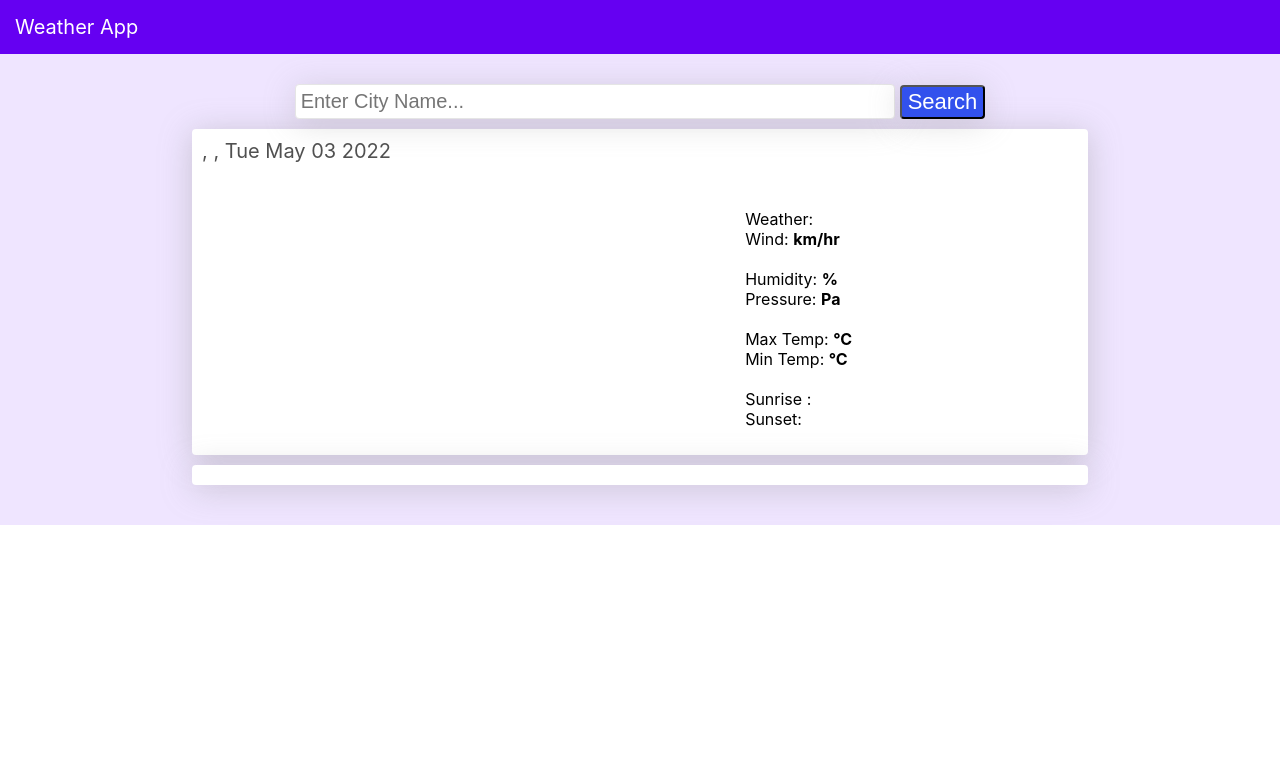
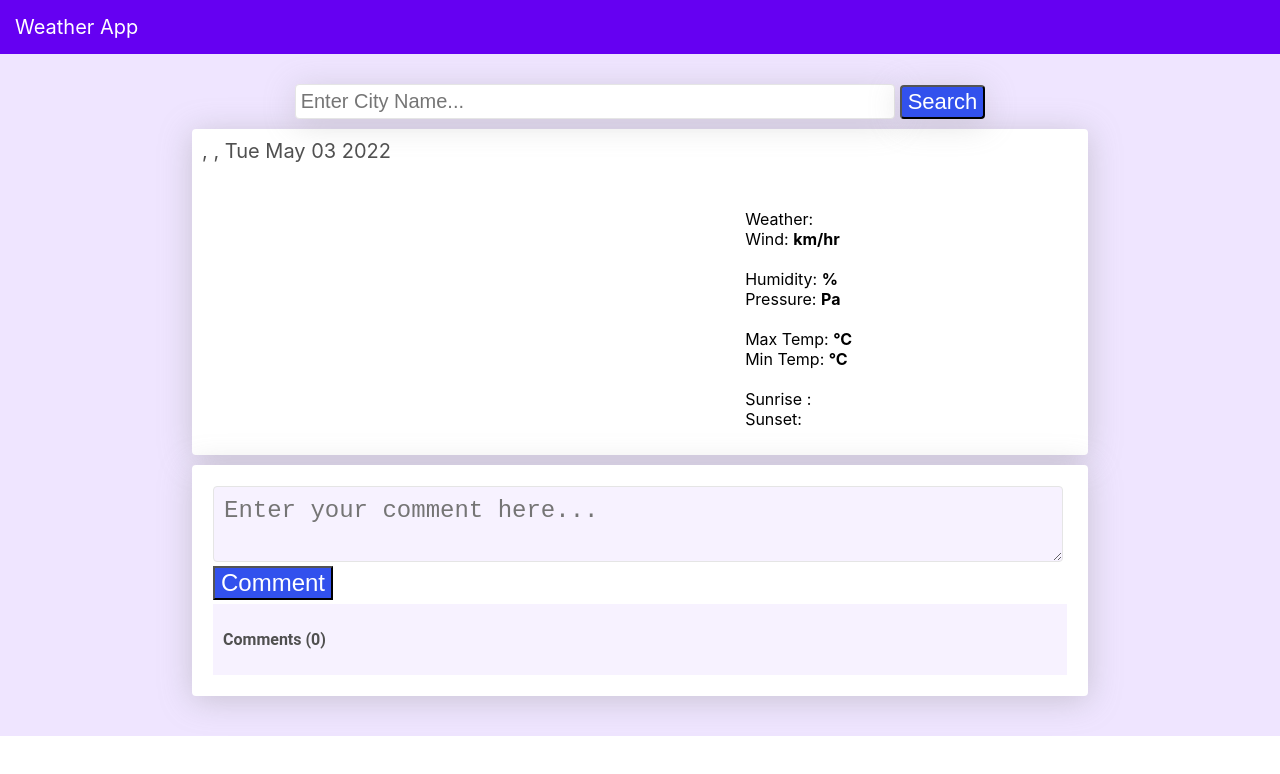
Before and after one commit to BhaveshJindal29/React-Weather-App-FSD, a React (Create React App) app: page / in a window 1280 px wide. Shown: the top 774 px of the page. Built offline with nearby package versions, Linux system fonts and the light colour scheme.

Commit message:
Added Comment Section

```diff
--- /dev/null
+++ b/src/components/Comment/CommentSection.css
@@ -0,0 +1,38 @@
+.cmtList{
+    text-align:left;
+}
+
+.commentMain{
+    border: 1px solid white;
+    padding: 10px;
+    font-family: "Roboto",sans-serif;
+}
+
+.writeCommenttextBox{
+    font-size: 24px;
+    background: #f7f2ff;
+    width: 97%;
+    border: 1px solid #E5E5E5;
+    border-radius: 4px;
+    padding: 10px;
+    margin-right: 20px;
+}
+
+.commentBtn{
+    background: #3251ED;
+    color: white;
+    font-size: 24px;
+    cursor: pointer;
+    float: left;
+}
+
+.commentWritten{
+    background: #f7f2ff;
+    padding: 10px;
+}
+
+.commentBlock{
+    text-align: left;
+    display: block;
+    color: rgb(80, 80, 80);
+}
--- /dev/null
+++ b/src/components/Comment/CommentSection.js
@@ -0,0 +1,73 @@
+import React, { Component } from "react";
+import "./CommentSection.css";
+
+export class CommentSection extends Component {
+  constructor(props) {
+    super(props);
+    this.state = {
+      comments: [],
+      userComment: null,
+    };
+    this.postComment = this.postComment.bind(this);
+  }
+
+  //   constructor() {
+  //     super();
+  //     this.state = {
+  //         comments : [],
+  //         userComment:null,
+  //         }
+  //     //this.postComment = this.postComment.bind(this);
+  //   }
+
+  updateUserComment(e) {
+    this.setState({ userComment: e.target.value });
+  }
+
+  postComment() {
+    if (this.state.userComment.length) {
+      this.setState({
+        userComment: "",
+      });
+      console.log("postComment fired");
+      this.state.comments.push(this.state.userComment);
+    }
+  }
+
+  render() {
+    const listOfComments = this.state.comments.map((eachComment) => (
+      <p className="cmtList">
+        <i class="fa fa-user" aria-hidden="true"></i> {eachComment}
+      </p>
+    ));
+    return (
+      <div>
+        <div>
+          <div>
+            <div className="commentMain">
+              <textarea className="writeCommenttextBox"
+                placeholder="Enter your comment here..."
+                value={this.state.userComment}
+                 onChange={(e) => this.updateUserComment(e)}
+              ></textarea>
+              <br/>
+              <button className="commentBtn" onClick={this.postComment}>
+                Comment
+              </button>
+              <br />
+              <br />
+              <div className="commentWritten">
+                <p className="commentBlock">
+                  <b>Comments ({listOfComments.length})</b>{" "}
+                </p>
+                {listOfComments}
+              </div>
+            </div>
+          </div>
+        </div>
+      </div>
+    );
+  }
+}
+
+export default CommentSection;
--- a/src/components/WeatherInfo/WeatherDetails.js
+++ b/src/components/WeatherInfo/WeatherDetails.js
@@ -1,4 +1,5 @@
 import React, { Component } from "react";
+import CommentSection from "../Comment/CommentSection";
 import './WeatherDetails.css';
 export class WeatherDetails extends Component {
   // constructor(props) {
@@ -45,6 +46,7 @@ export class WeatherDetails extends Component {
         </div>
         <div className="commentSection">
           {/* <AddComment></AddComment> */}
+          <CommentSection />
         </div>
         <br />
         <br />
```
